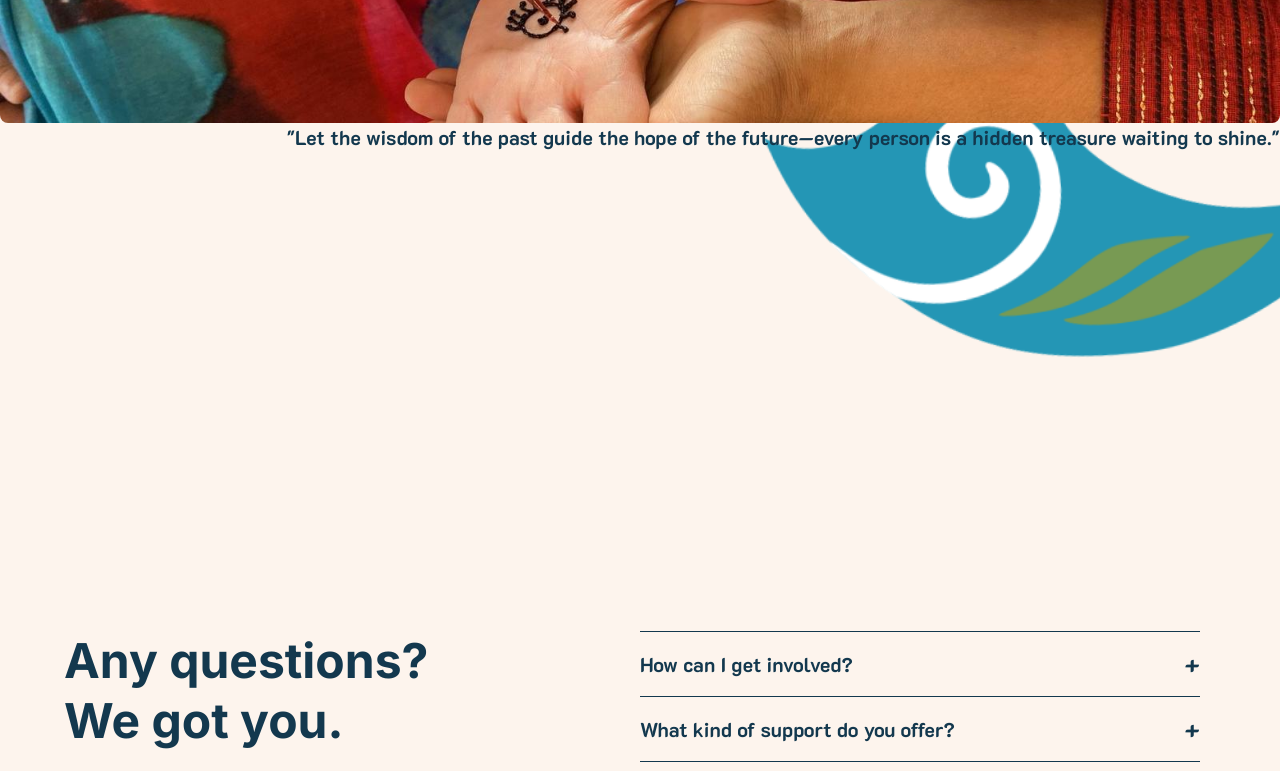
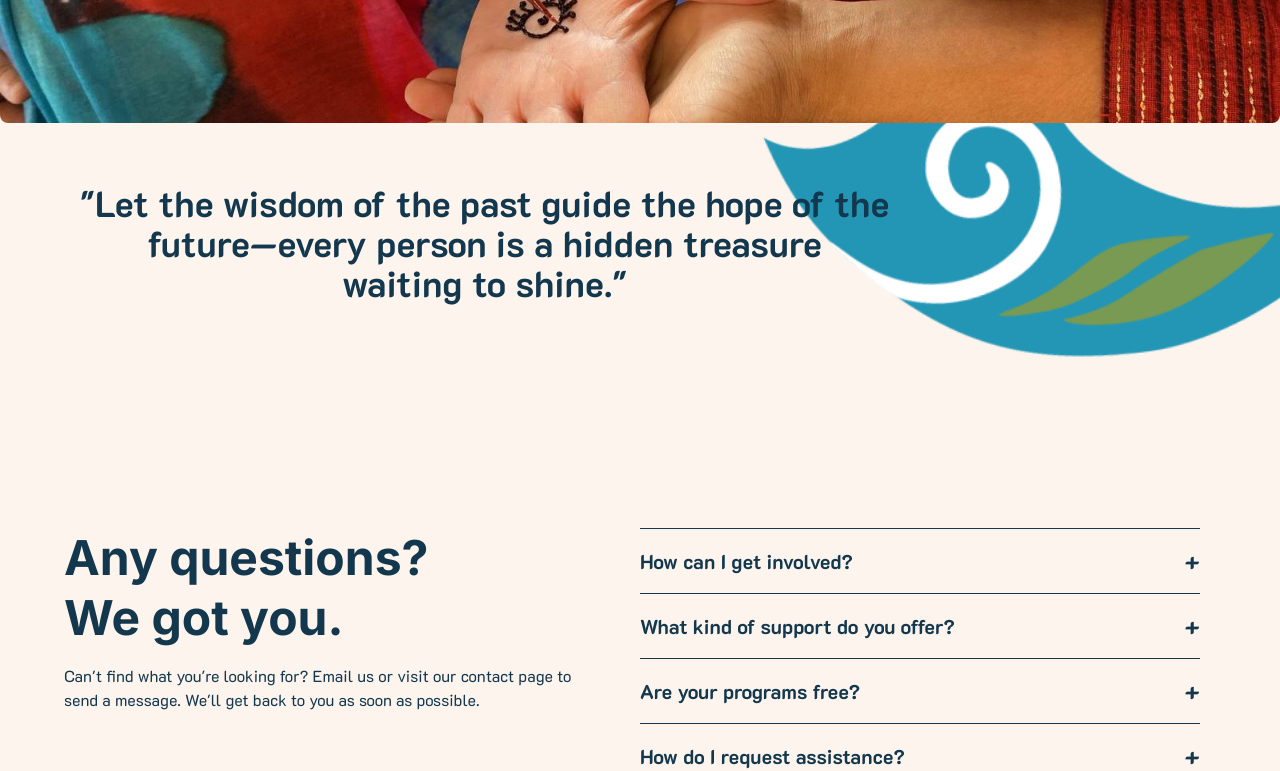
Before and after one commit to UoaWDCC/hidtreas, a Next.js app: page /faq in a window 1280 px wide. Shown: the part 420-1191 px from the top of the page. Built offline with nearby package versions, Linux system fonts and the light colour scheme.

Commit message:
style: changed the quote's position and size

```diff
--- a/src/components/faq/Accordion.tsx
+++ b/src/components/faq/Accordion.tsx
@@ -43,7 +43,7 @@ const Accordion: React.FC = () => {
   }
 
   return (
-    <div className="h-0 w-full max-w-xl mx-auto bg-[#fdf4ed] border-0">
+    <div className=" w-full max-w-xl mx-auto bg-[#fdf4ed] border-0">
       {items.map((item, index) => (
         <div key={index} className="border-t">
           <button
--- a/src/components/faq/FAQ.tsx
+++ b/src/components/faq/FAQ.tsx
@@ -2,7 +2,7 @@ import Accordion from './Accordion'
 
 export default function FAQ() {
   return (
-    <div className="flex items-center justify-center min-h-screen bg-[#fdf4ed] mb-23">
+    <div className="flex items-center justify-center min-h-screen bg-[#fdf4ed]">
       {/* Content wrapper to control top alignment */}
       <div className="flex flex-col md:flex-row gap-12 max-w-6xl w-full">
         {/* LEFT SIDE */}
--- a/src/components/faq/HeroSection.tsx
+++ b/src/components/faq/HeroSection.tsx
@@ -26,13 +26,15 @@ export default function HeroSection() {
               className="object-cover object-[center_35%]" // move image content down
             />
           </div>
-          <div className="text-right">
-            <p className="text-xl font-bold">
-              "Let the wisdom of the past guide the hope of the future—every person is a hidden
-              treasure waiting to shine."
-            </p>
-          </div>
         </div>
+      </div>
+      <div className="absolute bottom-0  left-20">
+        <p className="text-4xl font-bold text-center">
+          "Let the wisdom of the past guide the hope of the
+          <br />
+          future—every person is a hidden treasure <br />
+          waiting to shine."
+        </p>
       </div>
     </div>
   )
```
